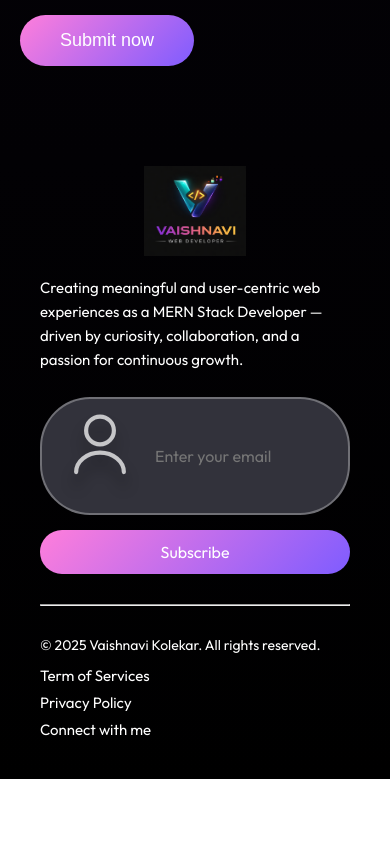
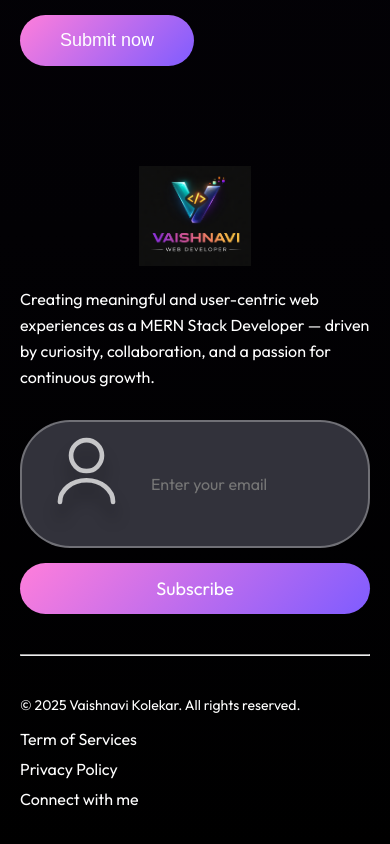
Before and after one commit to vaishnavikolekar1516/portfolio-react, a React (Vite) app: page / in a window 390 px wide. Shown: the part 4480-5324 px from the top of the page. Before the commit the page ends 5259 px from the top, so only its background shows below. Built offline with nearby package versions, Linux system fonts and the light colour scheme.

Commit message:
footer fix

```diff
--- a/src/Components/Footer/Footer.css
+++ b/src/Components/Footer/Footer.css
@@ -1,20 +1,15 @@
 .footer{
     display: flex;
     flex-direction: column;
-    gap: 40px;
-    margin: 60px auto;
-    padding: 0 20px;
-    max-width: 1200px;
+    gap: 30px;
+    margin: 60px 170px;
 }
-
-/* ---------------- TOP SECTION ---------------- */
 
 .footer-top{
     display: flex;
     justify-content: space-between;
     align-items: center;
-    gap: 50px;
-    flex-wrap: wrap;
+    gap: 40px;
 }
 
 .footer-top-left{
@@ -24,24 +19,23 @@
 }
 
 .footer-top-left p{
-    font-size: 18px;
+    font-size: 20px;
     max-width: 420px;
-    line-height: 30px;
+    line-height: 32px;
 }
-
-/* ---------------- EMAIL SECTION ---------------- */
 
 .footer-top-right{
     display: flex;
     align-items: center;
-    gap: 25px;
+    gap: 35px;
 }
 
 .footer-email-input{
     display: flex;
     align-items: center;
-    gap: 15px;
-    padding: 12px 20px;
+    gap: 20px;
+    padding: 10px 20px;
+    padding-right: 80px;
     border-radius: 50px;
     background: #32323B;
     border: 2px solid rgba(255,255,255,0.3);
@@ -55,7 +49,6 @@
     color: white;
     font-family: 'Outfit', sans-serif;
     font-size: 16px;
-    width: 180px;
 }
 
 .footer-email-input:hover{
@@ -67,15 +60,13 @@
     box-shadow: 0 0 15px rgba(193,53,255,0.6);
 }
 
-/* ---------------- SUBSCRIBE BUTTON ---------------- */
-
 .footer-subscribe{
-    font-size: 18px;
-    padding: 14px 36px;
+    font-size: 20px;
+    padding: 15px 40px;
     border-radius: 50px;
     background: linear-gradient(135deg,#ff7edb,#7f5cff);
     cursor: pointer;
-    transition: transform 0.3s ease, box-shadow 0.3s ease;
+    transition: 0.3s;
 }
 
 .footer-subscribe:hover{
@@ -83,20 +74,16 @@
     box-shadow: 0 0 30px rgba(255,126,219,0.7);
 }
 
-/* ---------------- FOOTER BOTTOM ---------------- */
-
 .footer-bottom{
     display: flex;
     justify-content: space-between;
     align-items: center;
-    font-size: 15px;
-    flex-wrap: wrap;
-    gap: 20px;
+    font-size: 16px;
 }
 
 .footer-bottom-right{
     display: flex;
-    gap: 30px;
+    gap: 40px;
 }
 
 /* Gradient underline links */
@@ -130,10 +117,8 @@
     text-decoration: underline;
 }
 
-/* Logo */
-
 .footer img{
-    height: 90px;
+    height: 100px;
     width: auto;
     object-fit: contain;
 }
@@ -141,6 +126,10 @@
 /* ---------------- TABLET ---------------- */
 
 @media (max-width:1024px){
+
+    .footer{
+        margin: 60px 80px;
+    }
 
     .footer-top{
         flex-direction: column;
@@ -164,19 +153,19 @@
 @media (max-width:768px){
 
     .footer{
-        margin: 40px 20px;
-        gap: 30px;
+        margin: 50px 20px;
+        gap: 40px;
     }
 
     .footer-top{
         flex-direction: column;
         align-items: flex-start;
-        gap: 25px;
+        gap: 30px;
     }
 
     .footer-top-left p{
-        font-size: 15px;
-        line-height: 24px;
+        font-size: 16px;
+        line-height: 26px;
     }
 
     .footer-top-right{
@@ -187,7 +176,7 @@
 
     .footer-email-input{
         width: 100%;
-        padding: 12px 18px;
+        padding: 12px 20px;
     }
 
     .footer-email-input input{
@@ -197,19 +186,19 @@
     .footer-subscribe{
         width: 100%;
         text-align: center;
-        font-size: 16px;
-        padding: 12px;
+        font-size: 18px;
+        padding: 14px;
     }
 
     .footer-bottom{
         flex-direction: column;
         align-items: flex-start;
-        gap: 12px;
+        gap: 15px;
     }
 
     .footer-bottom-right{
         flex-direction: column;
-        gap: 8px;
+        gap: 10px;
     }
 
     .footer-bottom-left{
```
